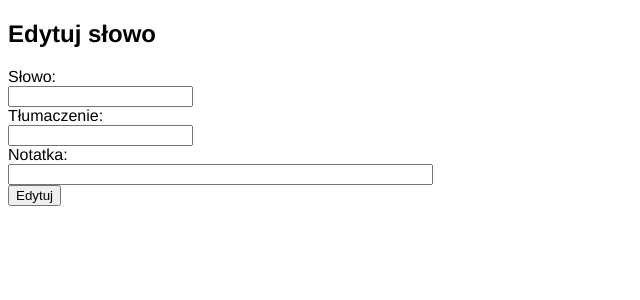
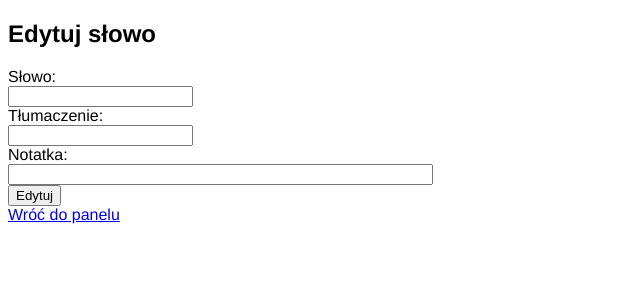
Before and after one commit to MikZarZSG/slownik_online, a PHP site: page /edit.php?id=1 in a window 1280 px wide. Shown: the top 300 px of the page, without its empty margins (0-640 px from the left). Run offline with PHP 8.4, Linux system fonts and the light colour scheme; the visitor is signed in with stand-in values (Sample User, id 1).

Commit message:
Poprawki w wygladzie
- edit.php - link do panelu
- panel.php - komunikat w innym miejscu

```diff
--- a/edit.php
+++ b/edit.php
@@ -99,5 +99,7 @@
 
         <div><input type="submit" value="Edytuj"></div>
     </form>
+
+    <a href="panel.php">Wróć do panelu</a>
 </body>
 </html>
```
Also changed, not shown: panel.php (+6 -6 lines).
